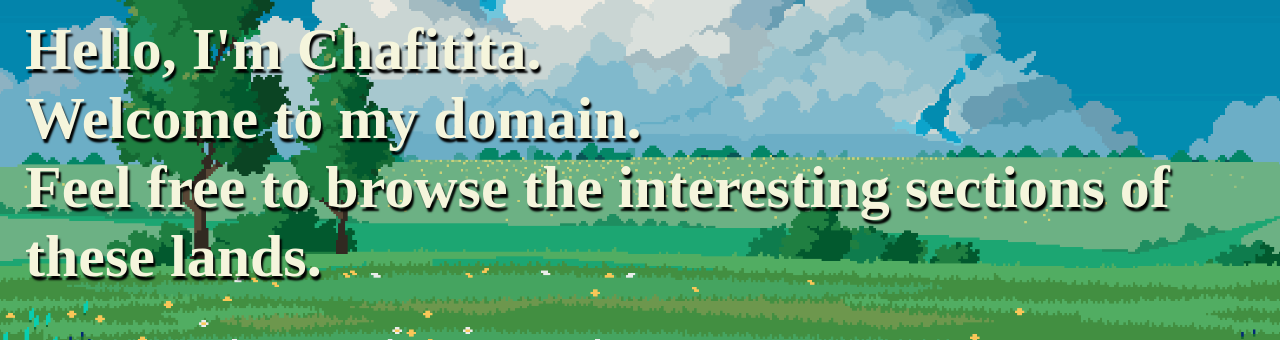
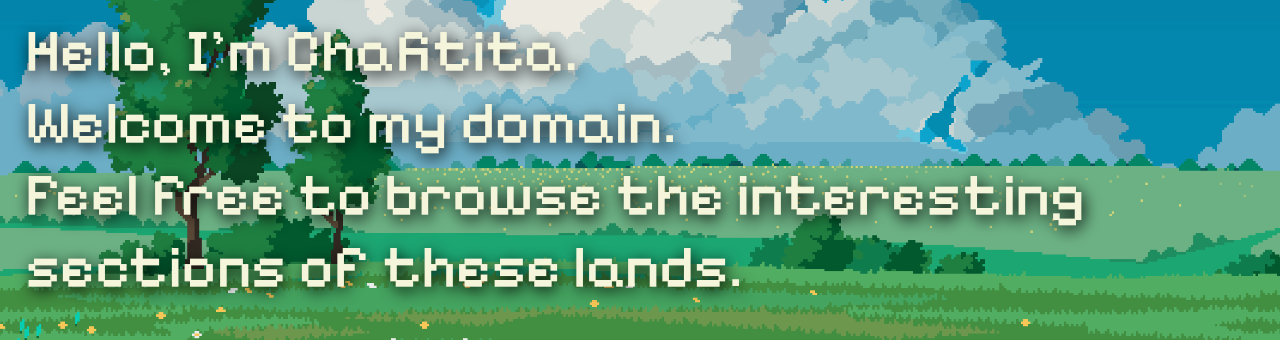
Before and after one commit to chafitita/portafolio, a website: page index.html in a window 1280 px wide. Shown: the part 385-725 px from the top of the page. Drawn offline with Linux system fonts and the light colour scheme; a web font is replaced by a local one.

Commit message:
google font update

```diff
--- a/index.html
+++ b/index.html
@@ -14,6 +14,10 @@
     <link rel="shortcut icon" href="icon/favicon.ico" />
     <link rel="apple-touch-icon" sizes="180x180" href="icon/apple-touch-icon.png" />
     <link rel="manifest" href="icon/site.webmanifest" />
+
+    <link rel="preconnect" href="https://fonts.googleapis.com">
+    <link rel="preconnect" href="https://fonts.gstatic.com" crossorigin>
+    <link href="https://fonts.googleapis.com/css2?family=Pixelify+Sans:wght@400..700&family=Tiny5&display=swap" rel="stylesheet">
 </head>
 
 <body>
@@ -33,7 +37,7 @@
     </header>
     <section class="greetings">
         <p>Game developer/Web designer</p>
-        <h1>Hello, I'm Chafitita. <br> Welcome to my domain. <br> Feel free to browse the interesting sections of these
+        <h1 class="pixelify-sans">Hello, I'm Chafitita. <br> Welcome to my domain. <br> Feel free to browse the interesting sections of these
             lands.</h1>
     </section>
 
--- a/styles/style-contact.css
+++ b/styles/style-contact.css
@@ -111,7 +111,9 @@ label {
     flex-direction: column;
     text-align: left;
 }
-
+textarea{
+    resize: none;
+}
 input,
 textarea {
     border-radius: 5px;
@@ -127,7 +129,7 @@ textarea::placeholder {
 
 .btn {
     font-size: 16px;
-    color: beige;
+    color: black;
     border: 0;
     border-radius: 15px;
     margin-top: 10px;
--- a/styles/style-home.css
+++ b/styles/style-home.css
@@ -18,6 +18,13 @@
     color: #d9c980;
 }
 
+.pixelify-sans{
+    font-family: "Pixelify Sans", sans-serif;
+    font-optical-sizing: auto;
+    font-weight: 500;
+    font-style: normal;
+}
+
 body {
     padding: 0;
     margin: 0;
@@ -25,7 +32,7 @@ body {
     background-image: url(/img/origbig.png);
     background-size: cover;
     background-position: top;
-    text-shadow: 2px 4px 2px black;
+    text-shadow: 2px 4px 15px black;
 }
 footer{
     display: flex;
--- a/styles/style-services.css
+++ b/styles/style-services.css
@@ -95,6 +95,7 @@ a {
     background-color: #c09067;
     border: #614132 15px solid;
     max-width: 300px;
+    margin-bottom: 15px;
 }
 
 .srv h2 {
```
